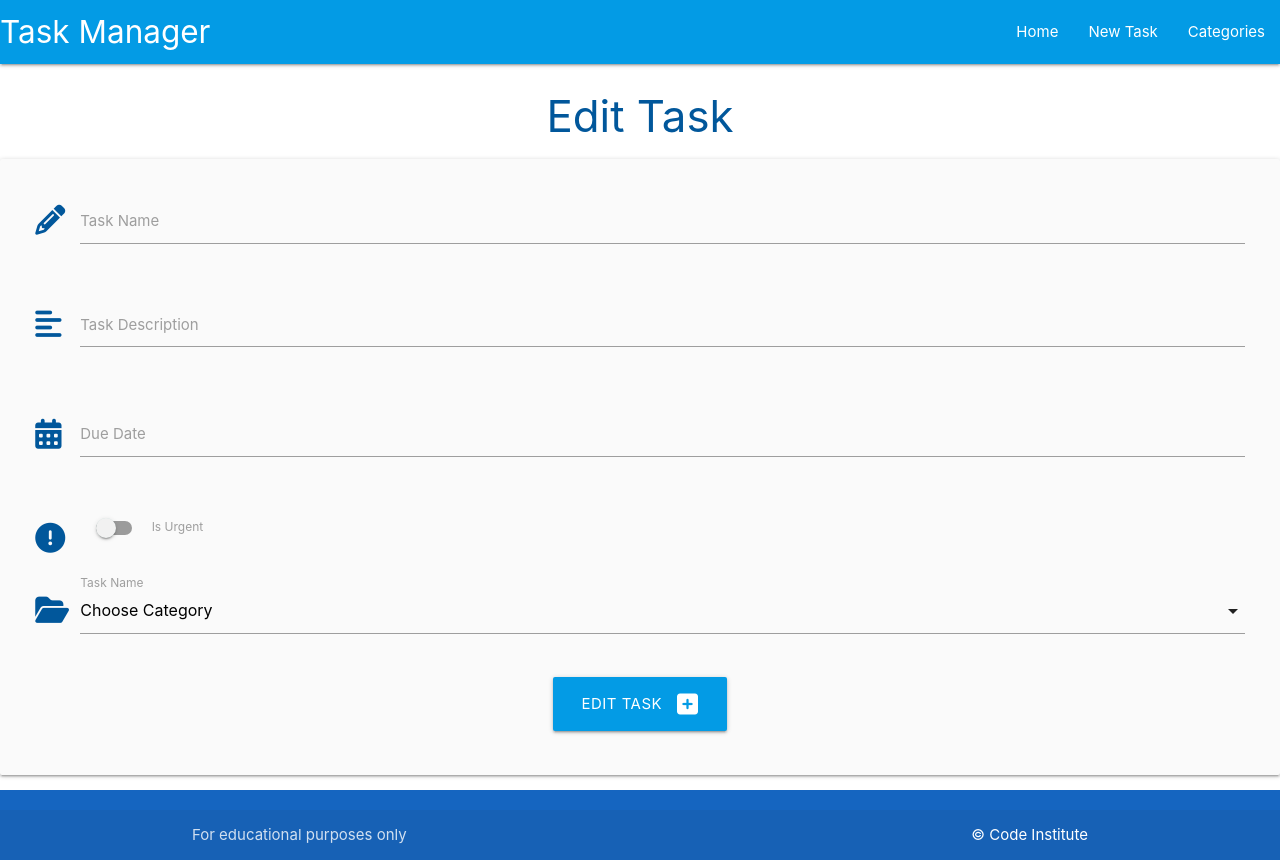
After one commit to Janisroz/task-manager, a Flask app: template taskmanager/templates/edit_task.html in a window 1280 px wide. The commit adds this page. Run offline with Flask 3, Linux system fonts and the light colour scheme; the template is opened without the code that fills it, so the values that code supplies are empty.

Commit message:
Add edit task functionality

```diff
--- /dev/null
+++ b/taskmanager/templates/edit_task.html
@@ -0,0 +1,114 @@
+{% extends "base.html" %} {% block content %}
+
+<h3 class="light-blue-text text-darken-4 center-align">Edit Task</h3>
+
+<div class="row card-panel grey lighten-5">
+  <form
+    class="col s12"
+    method="POST"
+    action="{{ url_for('edit_task', task_id= task.id) }}"
+  >
+    <!-- task name done -->
+    <div class="row">
+      <div class="input-field col s12">
+        <i class="fas fa-pencil-alt light-blue-text text-darken-4 prefix"></i>
+        <input
+          id="task_name"
+          name="task_name"
+          minlength="5"
+          maxlength="50"
+          required
+          type="text"
+          class="validate"
+          value="{{ task.task_name }}"
+        />
+        <label for="task_name">Task Name</label>
+      </div>
+    </div>
+    <!-- task description done -->
+    <div class="row">
+      <div class="input-field col s12">
+        <i
+          class="fas fa-align-left prefix light-blue-text text-darken-4 prefix"
+        ></i>
+        <textarea
+          id="task_description"
+          name="task_description"
+          minlength="5"
+          maxlength="200"
+          required
+          type="text"
+          class="materialize-textarea validate"
+        >
+{{ task.task_description }}</textarea
+        >
+        <label for="task_description">Task Description</label>
+      </div>
+    </div>
+    <!-- due_date -->
+    <div class="row">
+      <div class="input-field col s12">
+        <i class="fas fa-calendar-alt light-blue-text text-darken-4 prefix"></i>
+        <input
+          id="due_date"
+          name="due_date"
+          minlength="5"
+          maxlength="50"
+          required
+          type="text"
+          class="datepicker validate"
+          value="{{ task.due_date.strftime('%d %B, %Y') }}"
+        />
+        <label for="due_date">Due Date</label>
+      </div>
+    </div>
+    <!-- is_urgent -->
+    <div class="row">
+      <div class="input-field col s12">
+        <div class="switch">
+          <i
+            class="fas fa-exclamation-circle light-blue-text text-darken-4 prefix"
+          ></i>
+          <label for="is_urgent">
+            {% if task.is_urgent == True %}
+            <input type="checkbox" id="is_urgent" name="is_urgent" checked />
+            {% else %}
+            <input type="checkbox" id="is_urgent" name="is_urgent" />
+            {% endif %}
+            <span class="lever"></span>
+            Is Urgent
+          </label>
+        </div>
+      </div>
+    </div>
+    <!-- category_id -->
+    <div class="row">
+      <div class="input-field col s12">
+        <i class="fas fa-folder-open light-blue-text text-darken-4 prefix"></i>
+        <select name="category_id" id="category_id" class="vallidate" required>
+          <option value="" disabled selected>Choose Category</option>
+          {% for category in categories %} {% if category == task.category %}
+          <option value="{{ category.id }}" selected>
+            {{ category.category_name }}
+          </option>
+          {% else %}
+          <option value="{{ category.id }}">
+            {{ category.category_name }}
+          </option>
+          {% endif %} {% endfor %}
+        </select>
+        <label for="category_id">Task Name</label>
+      </div>
+    </div>
+    <!-- Submit Button -->
+    <div class="row">
+      <div class="col s12 center-align">
+        <button type="submit" class="btn-large light-blue darken-1">
+          Edit Task <i class="fas fa-plus-square right"></i>
+        </button>
+      </div>
+    </div>
+  </form>
+</div>
+
+{% endblock %}
```
Also changed, not shown: taskmanager/routes.py (+14 -0 lines), taskmanager/templates/tasks.html (+7 -0 lines).
